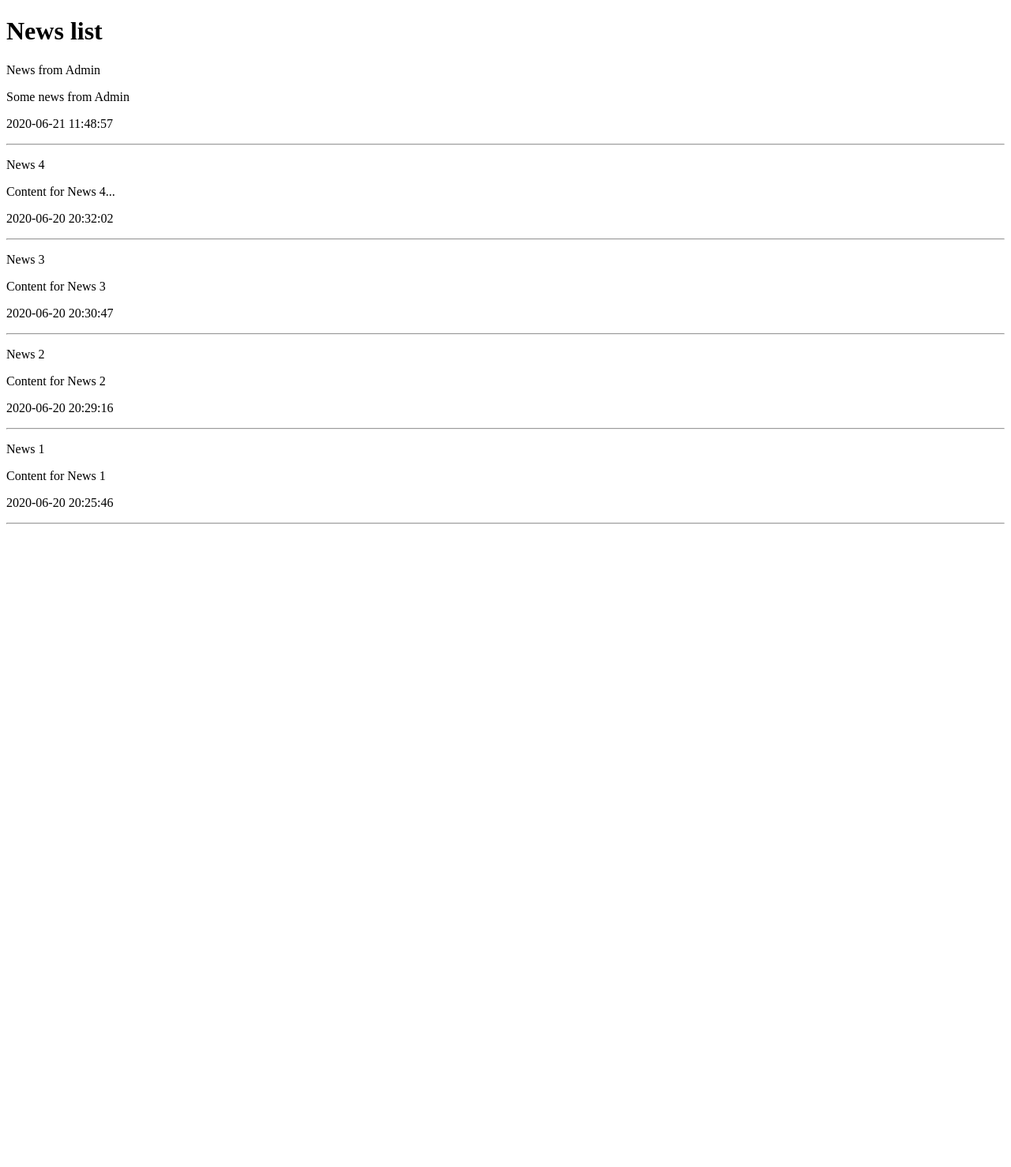
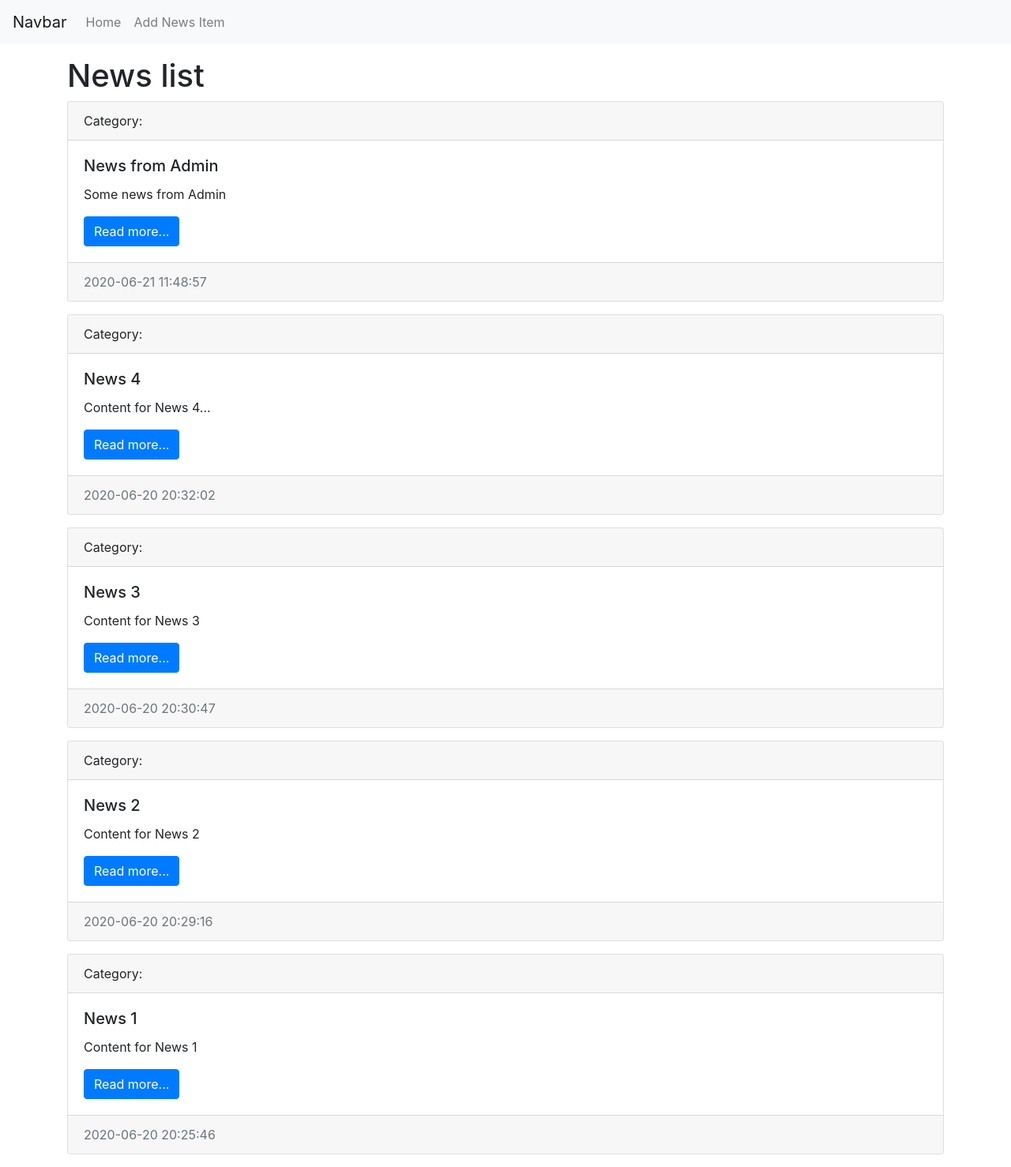
Before and after one commit to Malajac/FearInc, a Django app: page / in a window 1280 px wide. Shown: the whole page at 79% size. Before the commit the page ends 664 px from the top, so only its background shows below. Run offline with Django 3.2, Linux system fonts and the light colour scheme; data comes from the database, SQL or seed files in the repository; some libraries are stand-ins or nearby versions.

Commit message:
News template: restyle using Bootstrap

```diff
--- a/news/templates/news/index.html
+++ b/news/templates/news/index.html
@@ -1,21 +1,61 @@
-<!DOCTYPE html>
+<!doctype html>
 <html lang="en">
 <head>
-    <meta charset="UTF-8">
+    <meta charset="utf-8">
+    <meta name="viewport" content="width=device-width, initial-scale=1, shrink-to-fit=no">
+    <link rel="stylesheet" href="https://stackpath.bootstrapcdn.com/bootstrap/4.5.0/css/bootstrap.min.css"
+          integrity="sha384-9aIt2nRpC12Uk9gS9baDl411NQApFmC26EwAOH8WgZl5MYYxFfc+NcPb1dKGj7Sk" crossorigin="anonymous">
+
     <title>{{ title }}</title>
 </head>
 <body>
 
-<h1>{{ title }} </h1>
+<nav class="navbar navbar-expand-lg navbar-light bg-light">
+    <a class="navbar-brand" href="/">Navbar</a>
+    <button class="navbar-toggler" type="button" data-toggle="collapse" data-target="#navbarSupportedContent"
+            aria-controls="navbarSupportedContent" aria-expanded="false" aria-label="Toggle navigation">
+        <span class="navbar-toggler-icon"></span>
+    </button>
 
-{% for item in news  %}
-<div>
-    <p>{{ item.title }}</p>
-    <p>{{ item.content }}</p>
-    <p>{{ item.created_at|date:"Y-m-d H:i:s" }}</p>
+    <div class="collapse navbar-collapse" id="navbarSupportedContent">
+        <ul class="navbar-nav mr-auto">
+            <li class="nav-item"><a class="nav-link" href="/">Home</a></li>
+            <li class="nav-item"><a class="nav-link" href="/">Add News Item</a></li>
+        </ul>
+    </div>
+</nav>
+
+<div class="container mt-3">
+    <h1>{{ title }}</h1>
+    <div class="row">
+        <div class="col-md-12">
+            {% for item in news %}
+            <div class="card mb-3">
+                <div class="card-header">
+                    Category:
+                </div>
+                <div class="card-body">
+                    <h5 class="card-title">{{ item.title }}</h5>
+                    <p class="card-text">{{ item.content }}</p>
+                    <a href="#" class="btn btn-primary">Read more...</a>
+                </div>
+                <div class="card-footer text-muted">
+                    {{ item.created_at|date:"Y-m-d H:i:s" }}
+                </div>
+            </div>
+            {% endfor %}
+        </div>
+    </div>
 </div>
-<hr />
-{% endfor %}
 
+<script src="https://code.jquery.com/jquery-3.5.1.slim.min.js"
+        integrity="sha384-DfXdz2htPH0lsSSs5nCTpuj/zy4C+OGpamoFVy38MVBnE+IbbVYUew+OrCXaRkfj"
+        crossorigin="anonymous"></script>
+<script src="https://cdn.jsdelivr.net/npm/popper.js@1.16.0/dist/umd/popper.min.js"
+        integrity="sha384-Q6E9RHvbIyZFJoft+2mJbHaEWldlvI9IOYy5n3zV9zzTtmI3UksdQRVvoxMfooAo"
+        crossorigin="anonymous"></script>
+<script src="https://stackpath.bootstrapcdn.com/bootstrap/4.5.0/js/bootstrap.min.js"
+        integrity="sha384-OgVRvuATP1z7JjHLkuOU7Xw704+h835Lr+6QL9UvYjZE3Ipu6Tp75j7Bh/kR0JKI"
+        crossorigin="anonymous"></script>
 </body>
 </html>
```
